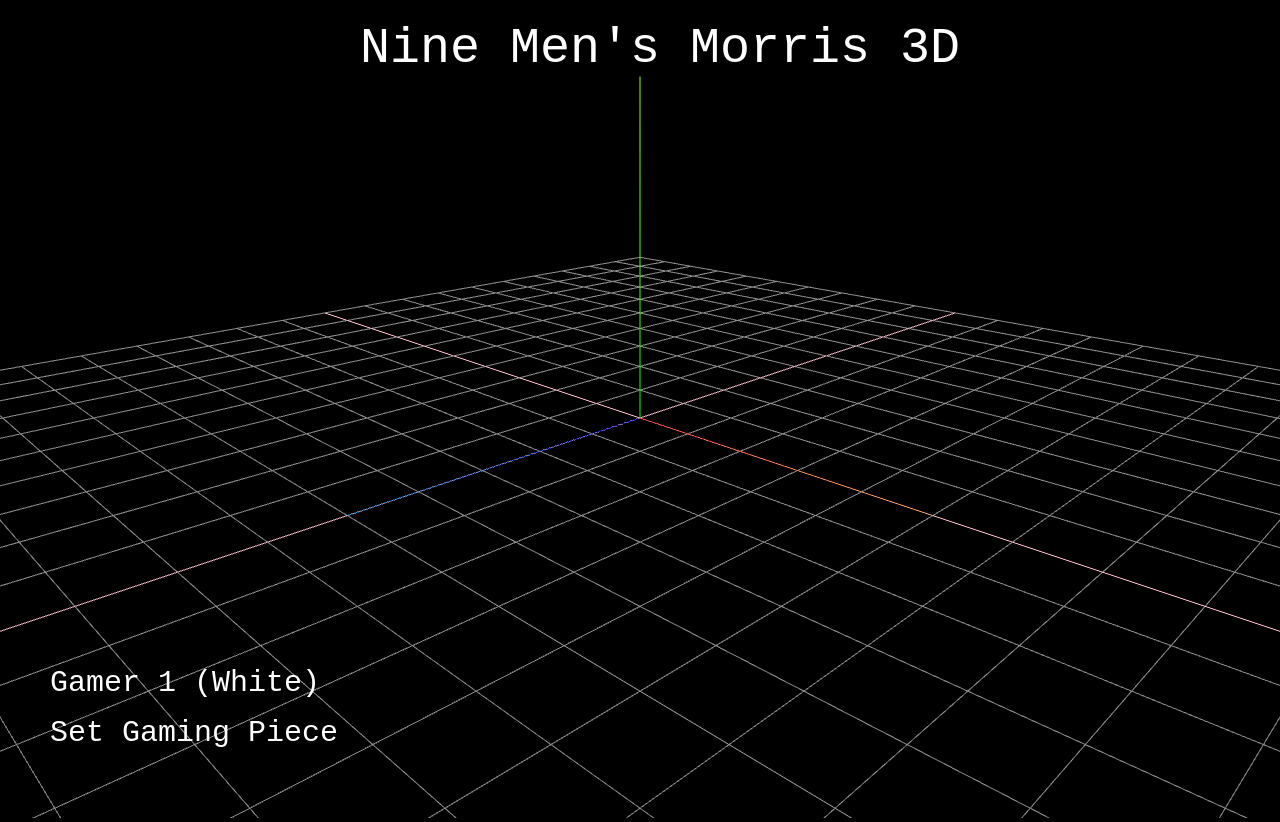
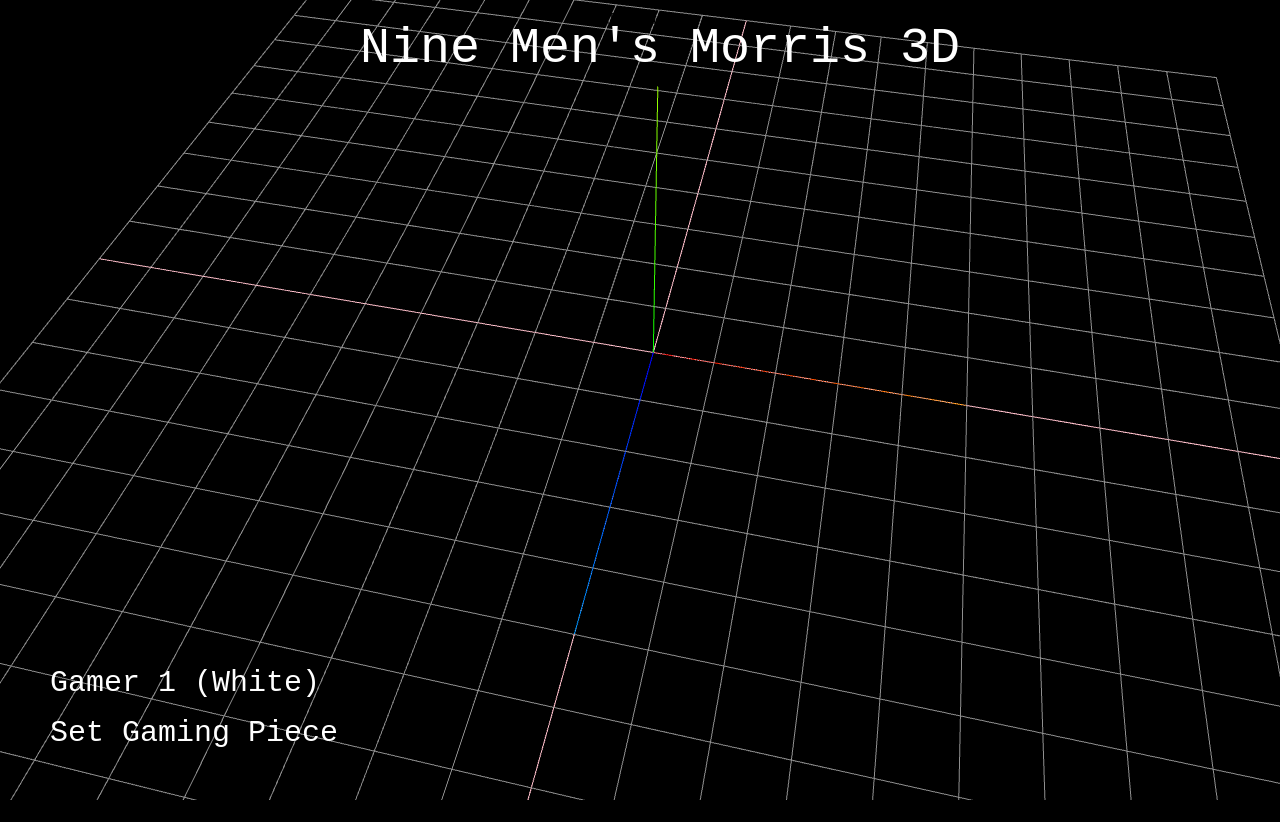
Before and after one commit to lhoyer/NineMensMorris3D, a plain HTML site: page index.html in a window 1280 px wide. Shown: the top 822 px of the page. Drawn offline with Linux system fonts and the light colour scheme; no server answers.

Commit message:
update user interface

```diff
--- a/Controller/Human.js
+++ b/Controller/Human.js
@@ -108,7 +108,7 @@ Human.prototype.handleMouseMove = function(event) {
 
 Human.prototype.mouseCoordinate = function(event) {
 	var xOff = 0;
-	var yOff = -20;
+	var yOff = 0;
 	var projector = new THREE.Projector();
 	var planeZ = new THREE.Plane(new THREE.Vector3(0, 1, 0), -2.6);
 	var mouse3D = new THREE.Vector3( ( (event.clientX+xOff) / window.innerWidth ) * 2 - 1,   		//x
--- a/Morris.js
+++ b/Morris.js
@@ -26,9 +26,10 @@ var init = function() {
 
 	//camera
 	camera = new THREE.PerspectiveCamera(45, window.innerWidth/window.innerHeight, 0.1, 1000);
-	camera.position.set(100,50,100);
+	camera.position.set(20,120,100);
   	scene.add(camera);
   	controls = new THREE.OrbitControls(camera, renderer.domElement);
+	camera.lookAt(new THREE.Vector3(0,0,10));
   	controls.noRotate = true;
 
   	match = new Match();
--- a/index.html
+++ b/index.html
@@ -19,6 +19,9 @@
 				font-size: 50px;
 				text-align: center;
 				z-index: 1;
+				-webkit-user-select: none; /* Chrome/Safari */
+				-moz-user-select: none; /* Firefox */
+				-ms-user-select: none; /* IE10+ */
 			}
 			#gamer {
 				position: absolute;
@@ -30,6 +33,9 @@
 				font-size: 30px;
 				text-align: left;
 				z-index: 1;
+				-webkit-user-select: none; /* Chrome/Safari */
+				-moz-user-select: none; /* Firefox */
+				-ms-user-select: none; /* IE10+ */
 			}
 			#status {
 				position: absolute;
@@ -41,6 +47,9 @@
 				font-size: 30px;
 				text-align: left;
 				z-index: 1;
+				-webkit-user-select: none; /* Chrome/Safari */
+				-moz-user-select: none; /* Firefox */
+				-ms-user-select: none; /* IE10+ */
 			}
 			#help {
 				position: absolute;
@@ -52,6 +61,9 @@
 				font-size: 30px;
 				text-align: right;
 				z-index: 1;
+				-webkit-user-select: none; /* Chrome/Safari */
+				-moz-user-select: none; /* Firefox */
+				-ms-user-select: none; /* IE10+ */
 			}
 		</style>
 	</head>
@@ -62,18 +74,18 @@
 		<div id="status">Set Gaming Piece</div>
 		<div id="help"></div>
 
-		//THREE.js
+		<!--THREE.js-->
 		<script src="js/three.min.js"></script>
 		<script src="js/OrbitControls.js"></script>
 		<script src="js/ColladaLoader.js"></script>
 
-		//Controller
+		<!--Controller-->
 		<script type="text/javascript" src="Controller/Mouse.js"></script>
 		<script type="text/javascript" src="Controller/Controller.js"></script>
 		<script type="text/javascript" src="Controller/AI.js"></script>
 		<script type="text/javascript" src="Controller/Human.js"></script>
 
-		//Model
+		<!--Model-->
 		<script type="text/javascript" src="Model/Field.js"></script>
 		<script type="text/javascript" src="Model/Game.js"></script>
 		<script type="text/javascript" src="Model/GamingPiece.js"></script>
@@ -84,13 +96,13 @@
 		<script type="text/javascript" src="Model/MDelete.js"></script>
 		<script type="text/javascript" src="Model/Place.js"></script>
 
-		//View
+		<!--View-->
 		<script type="text/javascript" src="View/Model.js"></script>
 		<script type="text/javascript" src="View/View.js"></script>
 		<script type="text/javascript" src="View/Overlay.js"></script>
 		<script type="text/javascript" src="View/Resources.js"></script>
 
-		//Main
+		<!--Main-->
 	  	<script type="text/javascript" src="Morris.js"></script>
 	</body>
 </html>
```
